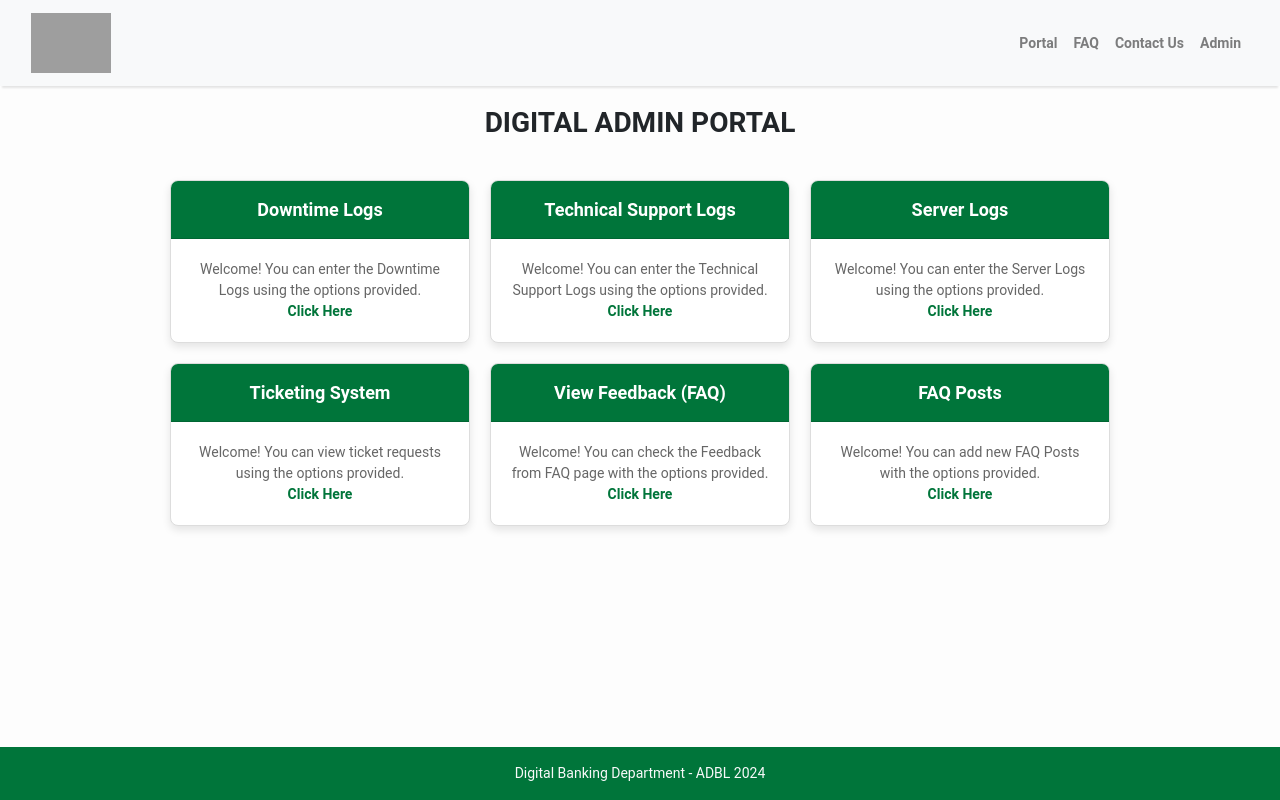
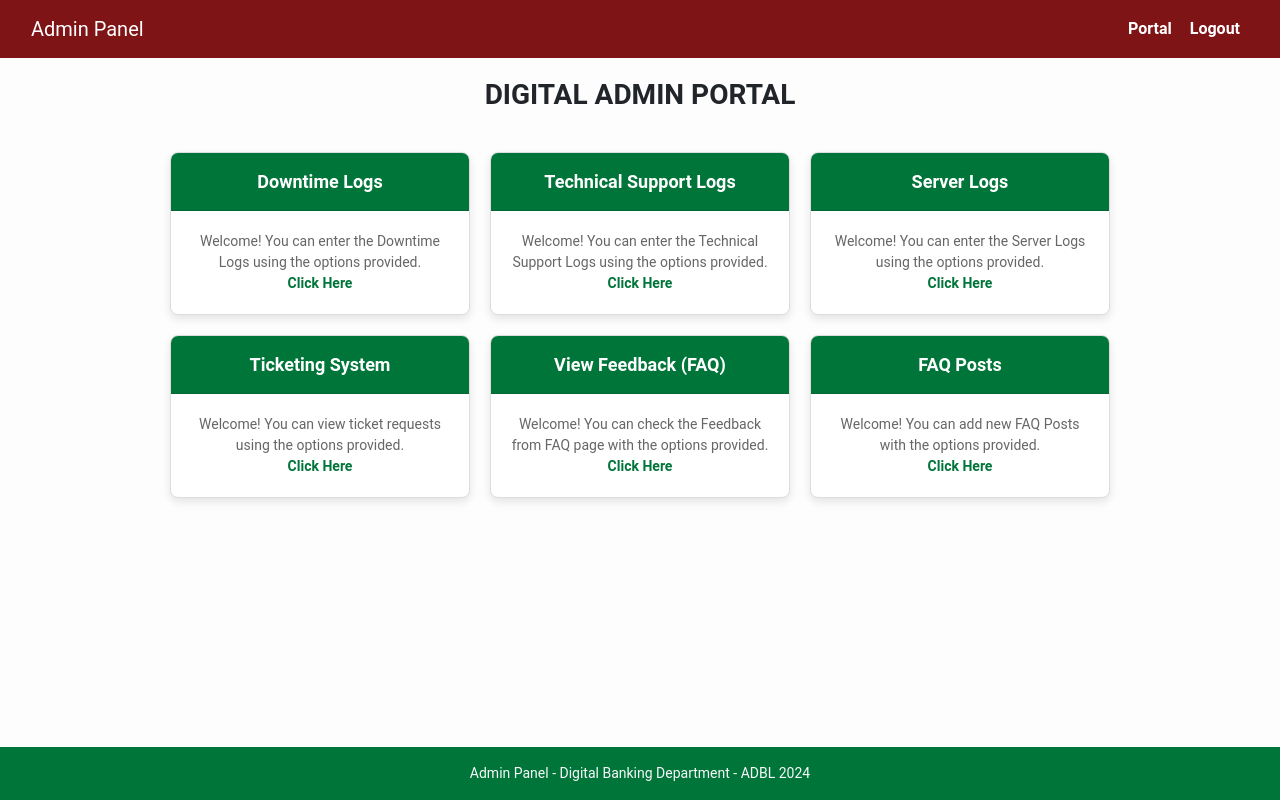
Before and after one commit to ab817/digitalsupport, a Django app: page /adminpanel/ in a window 1280 px wide. Run offline with Django 5.2, Linux system fonts and the light colour scheme; the visitor is signed in with stand-in values (Sample User, id 1); some libraries are stand-ins or nearby versions; grey boxes are pictures that could not be loaded.

Commit message:
Admin portal design

```diff
--- /dev/null
+++ b/digitalapp/templates/adminbase.html
@@ -0,0 +1,60 @@
+<!DOCTYPE html>
+<html>
+<head>
+    <title>Admin Panel - Digital Support ADBL</title>
+    <meta name="google" content="notranslate" />
+    <meta name="viewport" content="width=device-width, initial-scale=1" />
+    {% load static %}
+    <link rel="icon" href="{% static 'adbl.ico' %}" type="image/x-icon">
+    <link rel="stylesheet" href="{% static 'css/bootstrap.min.css' %}">
+    <link rel="stylesheet" href="{% static 'css/style.css' %}">
+</head>
+<body>
+    <!-- Navigation -->
+    <nav class="navbar navbar-expand-lg navbar-light" id="adminNav" style="background-color: #7f1417;">
+        <div class="container-fluid">
+            <a class="navbar-brand text-white" href="{% url 'adminpanel' %}">
+                Admin Panel
+            </a>
+            <button class="navbar-toggler navbar-toggler-right" type="button" data-toggle="collapse" data-target="#navbarResponsive" aria-controls="navbarResponsive" aria-expanded="false" aria-label="Toggle navigation">
+                <span class="navbar-toggler-icon"></span>
+            </button>
+
+            <div class="collapse navbar-collapse" id="navbarResponsive">
+                <ul class="navbar-nav ml-auto">
+
+                   <!-- <li class="nav-item text-white">
+                        <a class="nav-link text-white font-weight-bold" href="{% url 'portal' %}">Portal</a>
+                    </li> -->
+
+                    <li class="nav-item">
+                        <form method="post" action="{% url 'portal' %}">
+                            {% csrf_token %}
+                            <button type="submit" class="btn btn-link nav-link text-white font-weight-bold">Portal</button>
+                        </form>
+                    </li>
+
+                     <li class="nav-item">
+                        <form method="post" action="{% url 'admin:logout' %}">
+                            {% csrf_token %}
+                            <button type="submit" class="btn btn-link nav-link text-white font-weight-bold">Logout</button>
+                        </form>
+                    </li>
+
+                </ul>
+            </div>
+        </div>
+    </nav>
+
+    <div class="content-wrapper">
+        {% block content %}
+        <!-- Admin Content Goes here -->
+        {% endblock content %}
+    </div>
+
+    <!-- Footer -->
+    <footer class="py-3 custom-footer-bg text-light">
+        <p class="m-0 text-center">Admin Panel - Digital Banking Department - ADBL 2024</p>
+    </footer>
+</body>
+</html>
--- a/digitalapp/templates/faq_feedback.html
+++ b/digitalapp/templates/faq_feedback.html
@@ -1,4 +1,4 @@
-{% extends 'base.html' %}
+{% extends 'adminbase.html' %}
 
 {% block content %}
 <div class="container">
--- a/digitallogs/templates/adminpanel.html
+++ b/digitallogs/templates/adminpanel.html
@@ -1,4 +1,4 @@
-{% extends 'base.html' %}
+{% extends 'adminbase.html' %}
 
 {% block content %}
 <style>
--- a/digitallogs/templates/downtime_list.html
+++ b/digitallogs/templates/downtime_list.html
@@ -1,6 +1,6 @@
 <!-- digitallogs/templates/digitallogs/downtime_list.html -->
 
-{% extends 'base.html' %}
+{% extends 'adminbase.html' %}
 
 {% block content %}
 <div class="container">
--- a/digitallogs/templates/serverlog.html
+++ b/digitallogs/templates/serverlog.html
@@ -1,6 +1,6 @@
 <!-- digitallogs/templates/digitallogs/serverlog.html -->
 
-{% extends 'base.html' %}
+{% extends 'adminbase.html' %}
 
 {% block content %}
 <div class="container">
--- a/digitallogs/templates/technicallog.html
+++ b/digitallogs/templates/technicallog.html
@@ -1,4 +1,4 @@
-{% extends 'base.html' %}
+{% extends 'adminbase.html' %}
 
 {% block content %}
 <div class="container">
```
